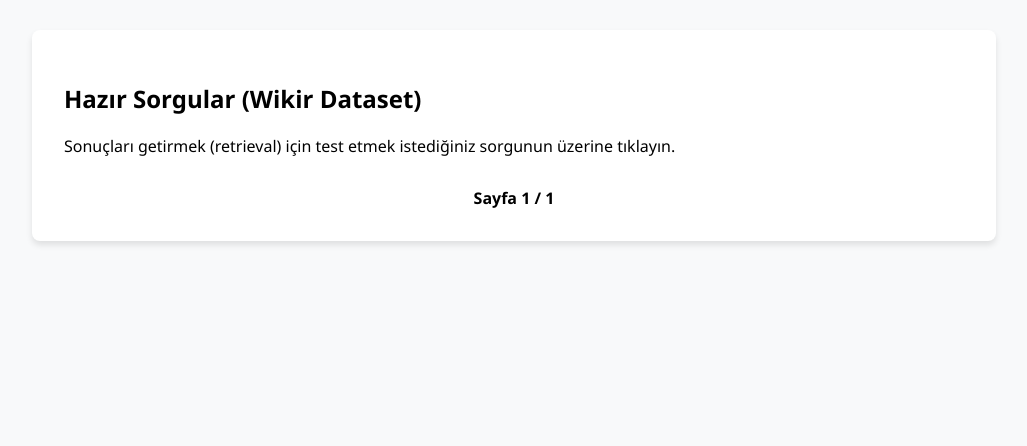
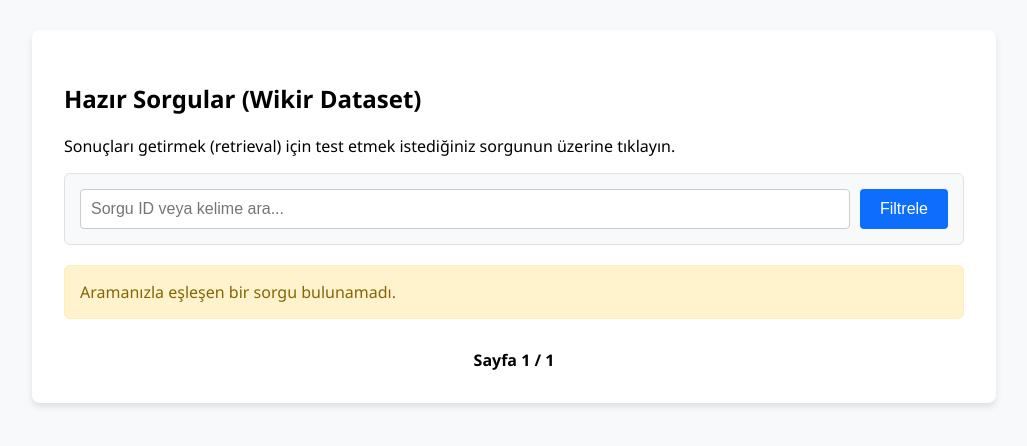
Before and after one commit to TahaSoylu44/Information_Retrieval_Production, a Django app: page /ir/queries/ in a window 1280 px wide. Shown: the part 140-586 px from the top of the page, without its empty margins (126-1153 px from the left). Run offline with Django 5.2, Linux system fonts and the light colour scheme; data that the repository does not hold is empty.

Commit message:
made it user friendly :)

```diff
--- a/InformationRetrieval/search_engine/templates/search_engine/general_queries_view.html
+++ b/InformationRetrieval/search_engine/templates/search_engine/general_queries_view.html
@@ -6,15 +6,36 @@
     <h2>Hazır Sorgular (Wikir Dataset)</h2>
     <p>Sonuçları getirmek (retrieval) için test etmek istediğiniz sorgunun üzerine tıklayın.</p>
 
+    <!-- Arama (Filtreleme) Kutusu -->
+    <div style="margin-bottom: 20px; background-color: #f8f9fa; padding: 15px; border-radius: 6px; border: 1px solid #dee2e6;">
+        <form method="GET" action="" style="display: flex; gap: 10px;">
+            <input type="text" name="q_search" value="{{ request.GET.q_search }}" placeholder="Sorgu ID veya kelime ara..."
+                   style="flex: 1; padding: 10px; border: 1px solid #ccc; border-radius: 4px; font-size: 16px;">
+            <button type="submit" class="btn" style="background-color: #0d6efd; color: white; padding: 10px 20px; border: none; border-radius: 4px; cursor: pointer;">
+                Filtrele
+            </button>
+
+            {% if request.GET.q_search %}
+                <a href="{% url 'search_engine:query_list' %}" class="btn" style="background-color: #6c757d; color: white; padding: 10px 20px; text-decoration: none; border-radius: 4px;">Temizle</a>
+            {% endif %}
+        </form>
+    </div>
+
     <!-- Sorgu Listesi -->
     <ul style="list-style-type: none; padding: 0;">
         {% for query in queries %}
             <li style="margin-bottom: 10px;">
                 <a href="{% url 'search_engine:results' %}?q_id={{ query.query_id }}"
-                   style="display: block; padding: 15px; background: #fff; border: 1px solid #ced4da; border-radius: 6px; text-decoration: none; color: #212529; transition: background 0.2s;">
+                   style="display: block; padding: 15px; background: #fff; border: 1px solid #ced4da; border-radius: 6px; text-decoration: none; color: #212529; transition: background 0.2s;"
+                   onmouseover="this.style.backgroundColor='#e9ecef';"
+                   onmouseout="this.style.backgroundColor='#fff';">
                     <strong>ID: {{ query.query_id }}</strong><br>
                     <span style="color: #6c757d; margin-top: 5px; display: inline-block;">{{ query.text }}</span>
                 </a>
+            </li>
+        {% empty %}
+            <li style="padding: 15px; color: #856404; background-color: #fff3cd; border: 1px solid #ffeeba; border-radius: 6px;">
+                Aramanızla eşleşen bir sorgu bulunamadı.
             </li>
         {% endfor %}
     </ul>
@@ -22,8 +43,9 @@
     <!-- Sayfalama (Pagination) Kontrolleri -->
     <div style="margin-top: 30px; text-align: center; font-size: 16px;">
         {% if page_obj.has_previous %}
-            <a href="?page=1" class="btn" style="padding: 5px 10px;">&laquo; İlk</a>
-            <a href="?page={{ page_obj.previous_page_number }}" class="btn" style="padding: 5px 10px;">Önceki</a>
+            <!-- Arama parametresi varsa sayfa değiştirirken kaybolmaması için request.GET.q_search eklenir -->
+            <a href="?page=1{% if request.GET.q_search %}&q_search={{ request.GET.q_search }}{% endif %}" class="btn" style="padding: 5px 10px;">&laquo; İlk</a>
+            <a href="?page={{ page_obj.previous_page_number }}{% if request.GET.q_search %}&q_search={{ request.GET.q_search }}{% endif %}" class="btn" style="padding: 5px 10px;">Önceki</a>
         {% endif %}
 
         <span style="font-weight: bold; margin: 0 15px;">
@@ -31,8 +53,8 @@
         </span>
 
         {% if page_obj.has_next %}
-            <a href="?page={{ page_obj.next_page_number }}" class="btn" style="padding: 5px 10px;">Sonraki</a>
-            <a href="?page={{ page_obj.paginator.num_pages }}" class="btn" style="padding: 5px 10px;">Son &raquo;</a>
+            <a href="?page={{ page_obj.next_page_number }}{% if request.GET.q_search %}&q_search={{ request.GET.q_search }}{% endif %}" class="btn" style="padding: 5px 10px;">Sonraki</a>
+            <a href="?page={{ page_obj.paginator.num_pages }}{% if request.GET.q_search %}&q_search={{ request.GET.q_search }}{% endif %}" class="btn" style="padding: 5px 10px;">Son &raquo;</a>
         {% endif %}
     </div>
 {% endblock %}
--- a/InformationRetrieval/search_engine/views.py
+++ b/InformationRetrieval/search_engine/views.py
@@ -5,6 +5,7 @@ from search_engine.forms import CustomQueryForm
 from django.contrib import messages
 from django.apps import apps
 from search_engine.preprocessings.token_and_lemmatize import cross_encoding
+from django.db.models import Q
 
 class Home(FormView):
     template_name = "search_engine/home.html"
@@ -17,12 +18,36 @@ class QueriesView(ListView):
 
     paginate_by = 50
 
+    def get_queryset(self):
+        queryset = super().get_queryset()
+        search_term = self.request.GET.get('q_search')
+
+        if search_term:
+            queryset = queryset.filter(
+                Q(query_id__icontains=search_term) |
+                Q(text__icontains=search_term)
+            )
+
+        return queryset
+
 class DocumentsView(ListView):
     model = Document
     template_name = "search_engine/general_documents_view.html"
     context_object_name = "documents"
 
     paginate_by = 50
+
+    def get_queryset(self):
+        queryset = super().get_queryset()
+        search_term = self.request.GET.get('d_search')
+
+        if search_term:
+            queryset = queryset.filter(
+                Q(doc_id__icontains=search_term) |
+                Q(text__icontains=search_term)
+            )
+
+        return queryset
 
 class DocumentDetailView(DetailView):
     model = Document
```
Also changed, not shown: InformationRetrieval/search_engine/templates/search_engine/general_documents_view.html (+28 -5 lines), InformationRetrieval/search_engine/templates/search_engine/home.html (+9 -1 lines), requirements.txt (added, +122 -0 lines), InformationRetrieval/search_engine/static/search_engine/images/searchify_logo.png (added).
